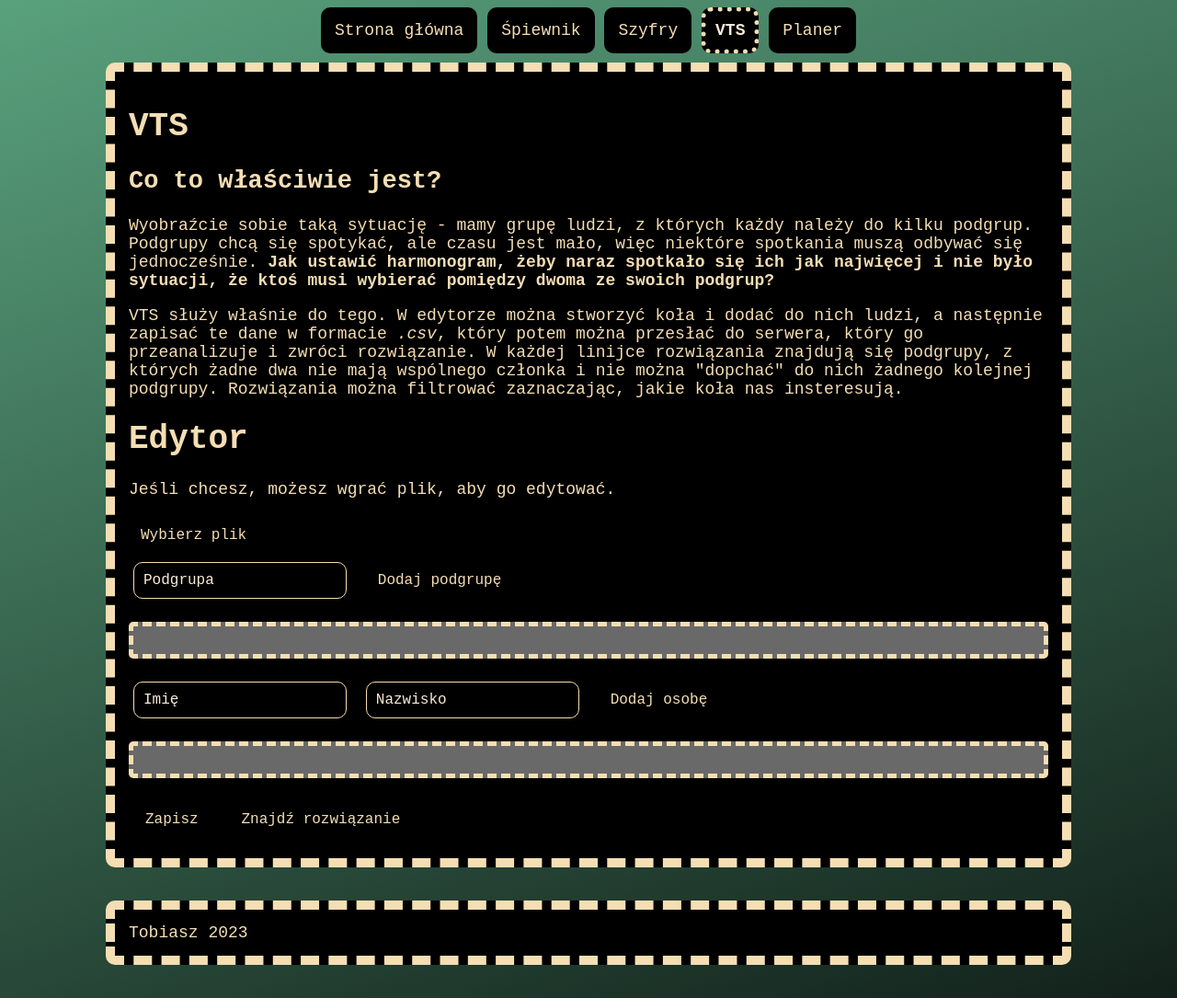
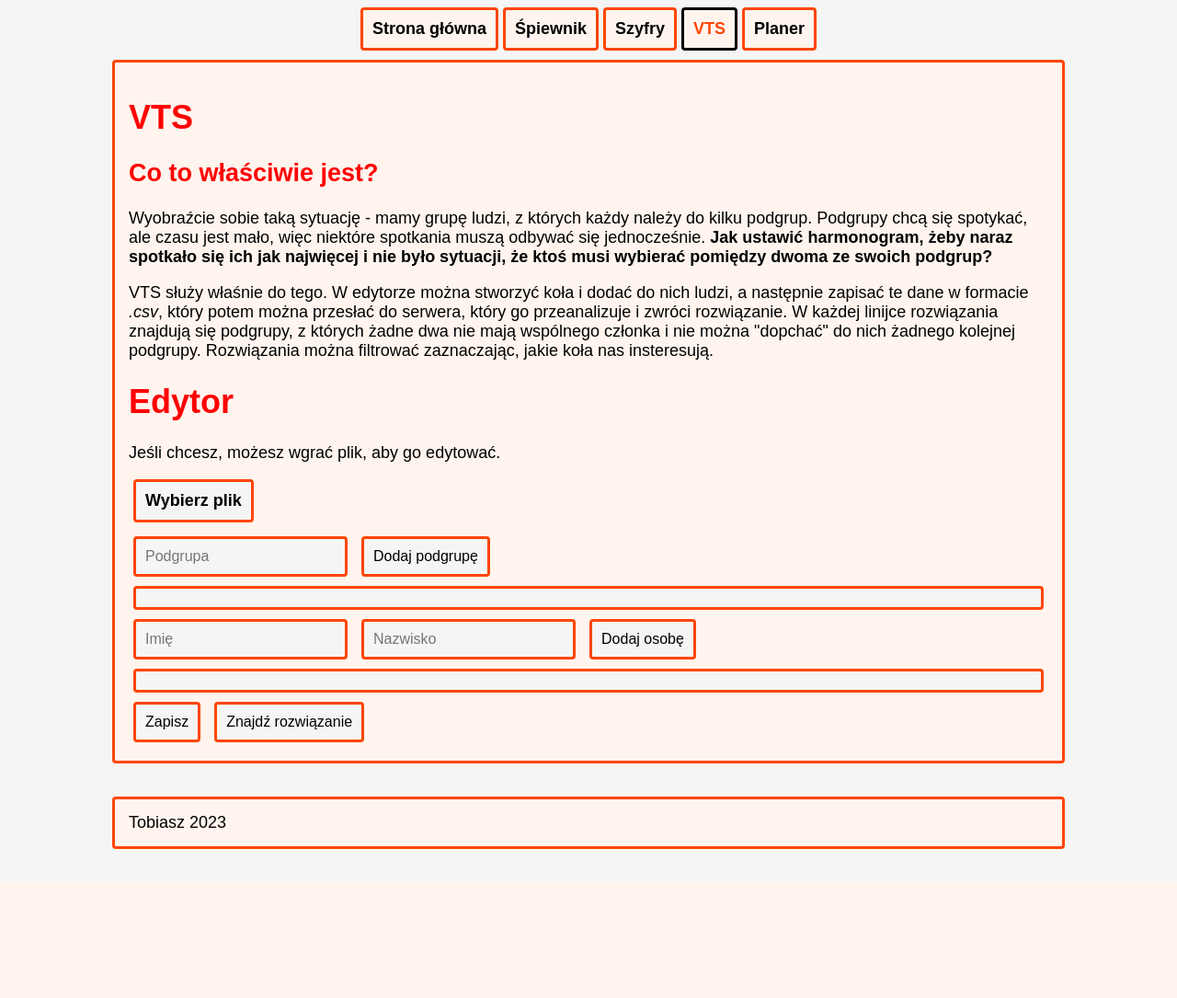
Before and after one commit to UgaBuga1655/strona, a Flask app: page /vts/ in a window 1280 px wide. Shown: the whole page at 92% size. After the commit the page ends 923 px from the top, so only its background shows below. Run offline with Flask 3, Linux system fonts and the light colour scheme.

Commit message:
redesign

```diff
--- a/blueprints/monte_planer/templates/monte_planer.html
+++ b/blueprints/monte_planer/templates/monte_planer.html
@@ -24,7 +24,7 @@
 <p>Napisałem go w pythonie, korzystając z biblioteki PyQt5, więc powinien działać na każdym systemie operacyjnym. Kod źródłowy można znaleść <a href="https://github.com/TobiaszAGH/monte_planer/">tutaj</a>. Dla mniej technicznych osób przygotowałem pakiet <a href="{{ url_for('.static', filename='monte-planer.deb') }}">.deb</a>, który można zainstalować na Debianie i jego pochodnych, np. Ubuntu. Jeśli chcesz przetestować i potrzebujesz pomocy - <a href="mailto:tobiasz.salik@gmail.com">zachęcam do kontaktu!</a> :)</p>
 
 <p style="text-align: center; margin: 30px;">
-<a class="big-button" href="{{ url_for('.static', filename='monte-planer.deb') }}">Pobierz</a>
+<a class="button" href="{{ url_for('.static', filename='monte-planer.deb') }}">Pobierz</a>
 </p>
 <h2>Instrukcja obsługi</h2>
 <p>Najpierw zachęcam, żeby spróbować samodzielnie rozkmninić działanie programu. Zależy mi na tym, żeby był łatwy w obsłudze, więc jestem gotowy pozmieniać go, żeby był bardziej intuicyjny. Jeśli wydaje Ci się, że coś powinno działać w jakiś sposób, to spróbuj to zrobić. Jeśli się nie da, to zapisz to sobie i wyślij mi potem wszystko <a href="mailto:tobiasz.salik@gmail.com">mailem.</a> Powiem tylko, że najlepiej zacząć wypełniać dane zaczynająć od pierwszej zakładki z prawej strony (Pomieszczenia) i iść w lewo. Tak czy siak wrzucam instrukcję jako <a href="https://github.com/TobiaszAGH/monte_planer/">readme na githubie</a>, bo pewnie nie wszystkie funkcje są oczywiste.</p>
--- a/blueprints/szyfry/templates/szyfry.html
+++ b/blueprints/szyfry/templates/szyfry.html
@@ -2,7 +2,7 @@
 
 
 {% block css %}
-<link rel="stylesheet" href="{{ url_for('.static', filename='css/style.css') }}">
+<!-- <link rel="stylesheet" href="{{ url_for('.static', filename='css/style.css') }}"> -->
 {% endblock %}
 
 
--- a/blueprints/vts/static/css/vts.css
+++ b/blueprints/vts/static/css/vts.css
@@ -2,27 +2,26 @@ td {
     padding: 0px 10px;
 }
 button{
-    font-family: 'Courier New', Courier, monospace;
+    /* font-family: 'Courier New', Courier, monospace; */
     font-size: large;
     border-radius: 5px;
-    color: wheat;
-    background-color: dimgray;
+    background-color:  orange;
 }
 button:hover{
     filter: brightness(120%);
     cursor: pointer;
 }
 tr:nth-child(even) td{
-    background-color: dimgray;
+    background-color: orange;
 }
 #table tr:nth-child(odd) td, #table tr:nth-child(odd) button {
-    background-color: gray;
+    background-color: whitesmoke;
 }
 
 #answers tr button  {
     margin-bottom: 3px;
 }
-input[type=text] {
+/* input[type=text] {
     font-family: 'Courier New', Courier, monospace;
     font-size: medium;
     color: wheat;
@@ -35,10 +34,10 @@ input[type=text] {
     border-color: wheat;
     border-radius: 10px;
     transition: all 0.2s ease-in;
-}
+} */
 
 
-input[type=button], input[type=submit], label{
+/* input[type=button], input[type=submit], label{
     font-family: 'Courier New', Courier, monospace;
     font-size: medium;
     color: wheat;
@@ -51,21 +50,22 @@ input[type=button], input[type=submit], label{
     border-color: black;
     border-radius: 10px;
     transition: all 0.2s ease-in;
-}
+} */
 
-input[type=button]:hover, input[type=submit]:hover, label:hover {
+/* input[type=button]:hover, input[type=submit]:hover, label:hover {
     font-weight: bold;
     border-color: wheat;
     cursor: pointer;
     color: antiquewhite;
-}
-
+} */
+/*
 ::placeholder {
     font-family: 'Courier New', Courier, monospace;
-    color: antiquewhite;
+    color: antiquewhite; */
 
-}
+/* } */
 
 .inset {
     border-style: inset;
+    filter: brightness(120%);
 }
--- a/blueprints/vts/templates/vts.html
+++ b/blueprints/vts/templates/vts.html
@@ -27,8 +27,8 @@
 <p>Jeśli chcesz, możesz wgrać plik, aby go edytować.</p>
 
 
-<div>
-    <label for="file-form">
+<div style="padding-left: 5px;">
+    <label class='button' for="file-form">
         Wybierz plik
     </label>
     <input style="display: none;" type="file" id="file-form">
--- a/static/css/main.css
+++ b/static/css/main.css
@@ -1,17 +1,20 @@
 html {
     min-height: 100%;
     font-size: large;
-    font-family:'Courier New', Courier, monospace;
+    font-family:Arial;
 }
 
 body {
     height: 100%;
     /* background-color: rgb(18, 33, 26); */
-    background: linear-gradient(160deg,rgb(89, 161, 125) 0%, rgb(18, 33, 26)100%);
+    background-color: whitesmoke;
+    /* background: linear-gradient(160deg,rgb(89, 161, 125) 0%, rgb(18, 33, 26)100%); */
     /* background: linear-gradient(160deg,rgba(37,0,186,1) 0%, rgba(9,9,121,1) 30%, rgba(2,0,36,1) 100%); */
 }
 
-
+    h1, h2, h3 {
+        color: red;
+}
 header.navbar{
     max-width: 950px;
     width: fit-content;
@@ -21,52 +24,82 @@ header.navbar{
 
 header.navbar a:hover, .button:hover, .active-tab {
     cursor: pointer;
-    color: antiquewhite !important;
-    border-color: wheat !important;
-    font-weight: bold;
+    color: orangered !important;
+    border-color: black !important;
+    /* font-weight: bold; */
 }
 
 header.navbar a, .button {
     font-size: large;
-    color: wheat;
+    color: black;
     text-decoration: none;
     display: inline-block;
-    background-color: black;
+    /* background-color: whitesmoke; */
     padding: 10px;
-    border: 5px;
-    border-style: dotted;
-    border-color: black;
+    border: 3px;
+    font-weight: bold;
+    border-style: solid;
+    border-color: orangered;
     transition: all 0.2s ease-out;
-    border-radius: 10px;
+    border-radius: 4px;
     margin-bottom: 10px;
 }
 
-input {
+header.navbar a {
+    background-color: seashell;
+}
+
+.button {
+    background-color: whitesmoke;
+}
+input, textarea, select {
+    cursor: pointer;
+    /* font-family: 'Courier New', Courier, monospace; */
+    font-size: medium;
+    color: black;
+    text-decoration: none;
+    /* display: block; */
+    background-color: whitesmoke;
+    border-radius: 4px;
+    transition: all 0.2s ease-out;
+    padding: 10px;
+    margin: 5px;
+    border: 3px;
+    border-style: solid;
+    border-color: orangered;
+}
+input:hover, select:hover{
+    color: orangered;
+    border-color: black;
+}
+
+textarea {
+    width: calc(100% - 35px);
+    display: block;
+}
+/* input, textarea, select{
     font-family: 'Courier New', Courier, monospace;
     font-size: medium;
     color: wheat;
     text-decoration: none;
     /* display: block; */
-    background-color: black;
+    /* background-color: black;
     border-radius: 10px;
     transition: all 0.1s ease-in;
     padding: 10px;
     margin: 5px;
     border: 1px;
-    border-style: solid;
-}
+    border-style: solid; */
+/* } */
 
-input[type='submit']{
-    cursor: pointer;
-}
 
 a {
     text-decoration: none;
-    color: goldenrod;
+    color: orangered;
 }
 
 a:hover {
-    color: wheat;
+    color: orange;
 }
 
 div.wrapper {
@@ -74,12 +107,11 @@ div.wrapper {
     margin: auto;
     margin-bottom: 2em;
     max-width: 1000px;
-    background-color: black;
-    color: wheat;
-    border: 10px;
-    border-color: wheat;
-    border-style: dashed;
-    border-radius: 10px;
+    background-color: seashell;
+    border: 3px;
+    border-color: orangered;
+    border-style: solid;
+    border-radius: 4px;
 }
 
 figure {
@@ -104,15 +136,16 @@ figcaption {
 }
 
 div.card {
-    padding: 15px;
-    margin-top: 1em;
-    margin-bottom: 1em;
-    background-color: dimgrey;
-    color: wheat;
-    border: 5px;
-    border-color: wheat;
-    border-style: dashed;
-    border-radius: 5px;
+    padding: 10px;
+    /* margin-top: 1em; */
+    /* margin-bottom: 1em; */
+    margin: 5px;
+    background-color: whitesmoke;
+    /* color: ; */
+    border: 3px;
+    border-color: orangered;
+    border-style: solid;
+    border-radius: 4px;
     overflow-wrap: break-word;
 }
 
```
